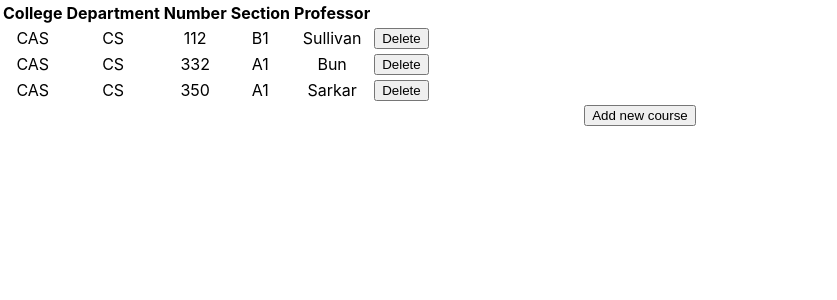
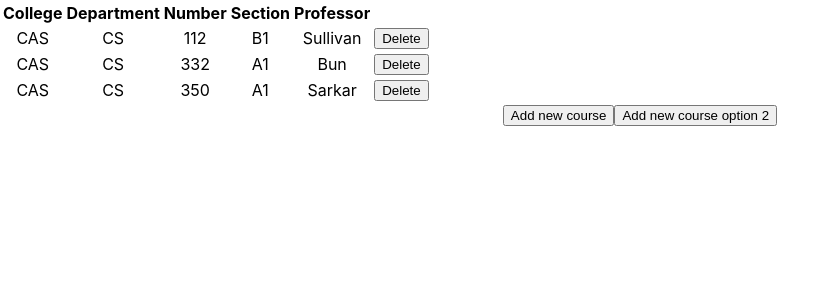
Before and after one commit to tianrenli92/my-react, a React (Create React App) app: page / in a window 1280 px wide. Shown: the top 300 px of the page, without its empty margins (0-837 px from the left). Built offline with nearby package versions, Linux system fonts and the light colour scheme.

Commit message:
Update demo of event handling

```diff
--- a/src/App.js
+++ b/src/App.js
@@ -44,7 +44,10 @@ class App extends Component {
     }
 
     addNew2 = () => {
-        this.addNew();
+        const course = new Course('CAS', 'CS', '111', 'A1', 'Sullivan');
+        const {courses} = this.state;
+        courses.push(course);
+        this.setState({courses});
     };
 
     delete(key) {
@@ -82,7 +85,8 @@ class App extends Component {
                     }
                     </tbody>
                 </table>
-                <button onClick={this.addNew2}>Add new course</button>
+                <button onClick={this.addNew}>Add new course</button>
+                <button onClick={this.addNew2}>Add new course option 2</button>
             </div>
         );
     }
```
